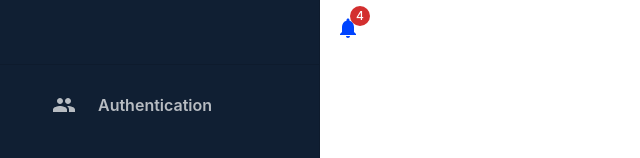
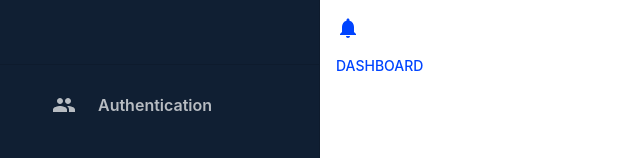
Before and after one commit to anthonysingiser/mui-dashboard, a React (Create React App) app: page /authentication in a window 1280 px wide. Shown: the top 158 px of the page, without its empty margins (0-640 px from the left). Built offline with nearby package versions, Linux system fonts and the light colour scheme.

Commit message:
add reusable menu component

```diff
--- /dev/null
+++ b/src/components/common/BasicMenu/BasicMenu.js
@@ -0,0 +1,45 @@
+import * as React from 'react';
+import Button from '@mui/material/Button';
+import Menu from '@mui/material/Menu';
+import MenuItem from '@mui/material/MenuItem';
+
+
+const BasicMenu = () => {
+    const [anchorEl, setAnchorEl] = React.useState(null)
+    const open = Boolean(anchorEl);
+    const handleClick = (event) => {
+      setAnchorEl(event.currentTarget)
+    }
+    const handleClose = () => {
+        setAnchorEl(null);
+    }
+
+return(
+    <div>
+        <Button
+            id="basic-button"
+            aria-controls={open ? 'basic-menu' : undefined}
+            aria-haspopup="true"
+            aria-expanded={open ? 'true' : undefined}
+            onClick={handleClick}
+        >
+            Dashboard
+        </Button>
+        <Menu
+            id="basic-menu"
+            anchorEl={anchorEl}
+            open={open}
+            onClose={handleClose}
+            MenuListProps={{
+              'aria-labelledby': 'basic-button',
+            }}
+        >
+            <MenuItem onClick={handleClose}>Profile</MenuItem>
+            <MenuItem onClick={handleClose}>My account</MenuItem>
+            <MenuItem onClick={handleClose}>Logout</MenuItem>
+        </Menu>
+    </div>
+    )
+}
+
+export default BasicMenu
--- a/src/pages/Authentication/Authentication.js
+++ b/src/pages/Authentication/Authentication.js
@@ -1,14 +1,16 @@
 import React from 'react'
 import Grid from '@mui/material/Grid'
 import NotificationBell from '../../components/common/Notifications/NotificationBell'
+import BasicMenu from '../../components/common/BasicMenu/BasicMenu'
 
 const Authentication = () => {
     return (
     <Grid item xs={8}>
         <NotificationBell
             iconColor='primary'
-            badgeContent={4}
+            badgeContent={0}
         />
+        <BasicMenu/>
     </Grid>
     )
 }
```
